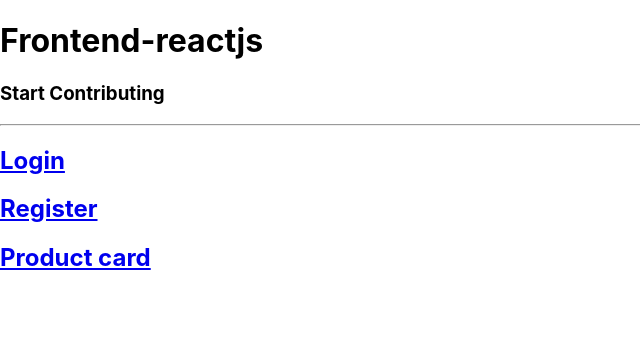
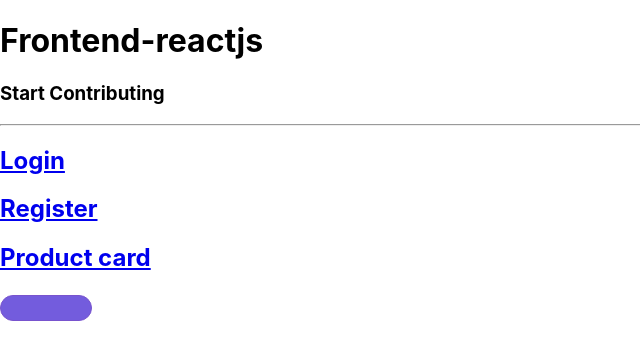
Before and after one commit to Dezenix/frontend-reactjs, a React (Create React App) app in the folder example/: page / in a window 1280 px wide. Shown: the top 360 px of the page, without its empty margins (0-640 px from the left). Built offline with nearby package versions, Linux system fonts and the light colour scheme.

Commit message:
Directory Changes

```diff
--- a/example/src/components/Home.js
+++ b/example/src/components/Home.js
@@ -1,5 +1,6 @@
 import React from 'react'
 import { Link } from 'react-router-dom'
+import Button from '../components/button/index'
 
 const Home = () => {
   return (
@@ -27,6 +28,7 @@ const Home = () => {
           {/* Add new Link Here for your new component */}
         </div>
       </div>
+      <Button />
     </div>
   )
 }
--- /dev/null
+++ b/example/src/components/button/button.module.css
@@ -0,0 +1,18 @@
+.btn {
+  border-radius: 20px;
+  border: 1px solid #7853ce;
+  background-color: #735cdd;
+  color: #ffffff;
+  font-size: 12px;
+  font-weight: bold;
+  padding: 12px 45px;
+  letter-spacing: 1px;
+  text-transform: uppercase;
+}
+
+.btn:active {
+  transform: scale(0.95);
+}
+.btn:focus {
+  outline: none;
+}
--- /dev/null
+++ b/example/src/components/button/index.js
@@ -0,0 +1,8 @@
+import React from 'react'
+import styles from './button.module.css'
+
+const Button = ({ name }) => {
+  return <button className={styles.btn}>{name}</button>
+}
+
+export default Button
```
Also changed, not shown: example/src/components/button/Button.js (deleted, +0 -8 lines), 2 other files (tests, documents, lock files or other folders).
